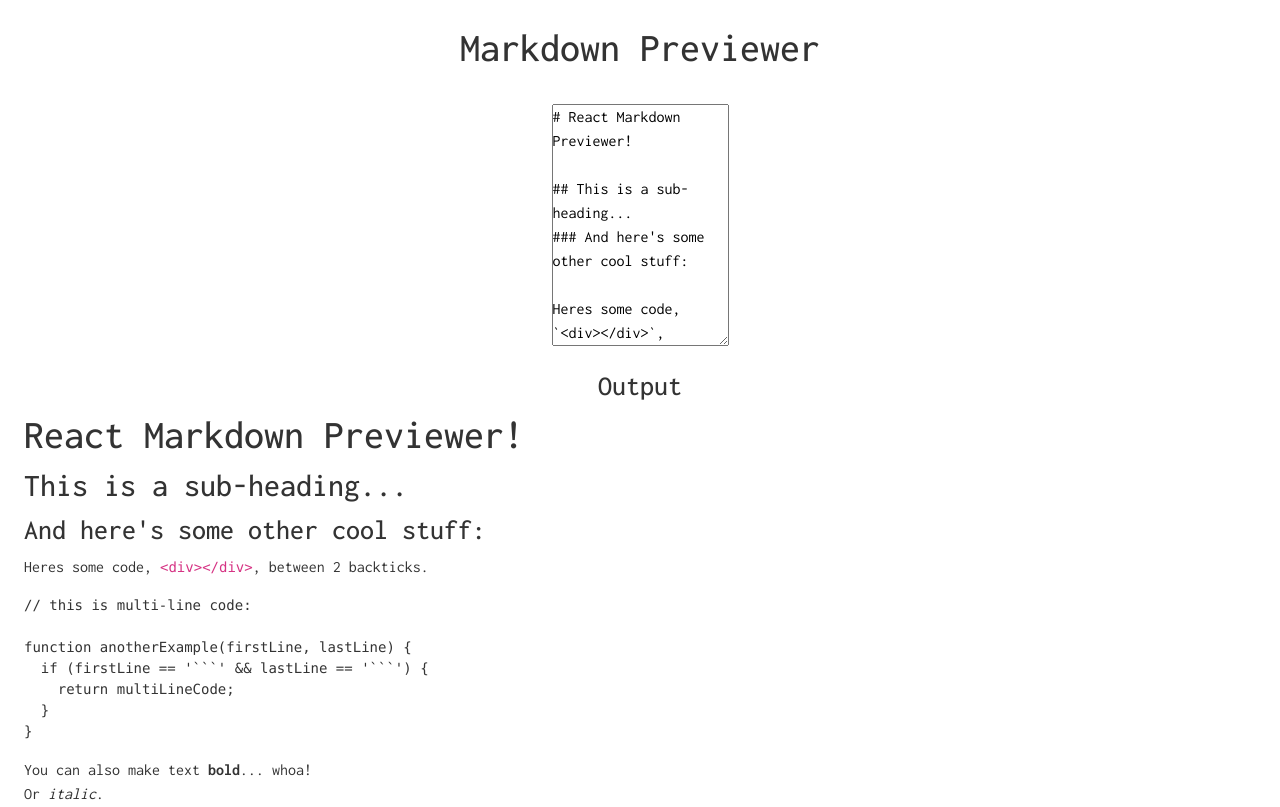
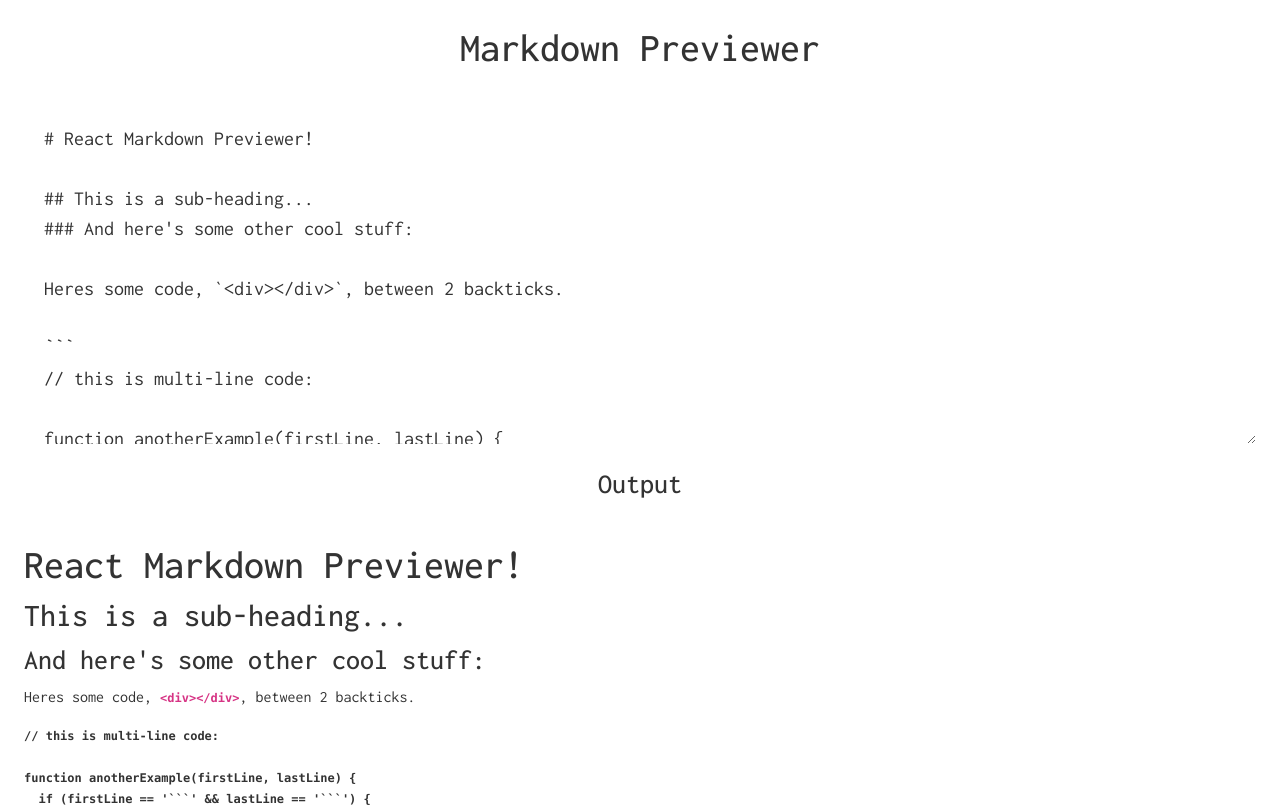
Before and after one commit to DuskoZ/freeCodeCamp, a React (Create React App) app in the folder Front End Development Libraries/build-a-markdown-previewer/: page / in a window 1280 px wide. Shown: the top 807 px of the page. Built offline with nearby package versions, Linux system fonts and the light colour scheme.

Commit message:
css update

```diff
--- a/Front End Development Libraries/build-a-markdown-previewer/src/index.css
+++ b/Front End Development Libraries/build-a-markdown-previewer/src/index.css
@@ -9,17 +9,58 @@
 :root {
     --clr-dark: #333;
     --clr-light: #fff;
-    --clr-accent: #4499e0;
+    --clr-accent: #40826d;
+
+    --box-shadow-light: 0 0 15px rgba(0, 0, 0, 0.15);
 }
 
 body {
     font-family: "Inconsolata", "Segoe UI", "Roboto", sans-serif;
     color: var(--clr-dark);
+    /* background-color: var(--clr-accent); */
     -webkit-font-smoothing: antialiased;
     -moz-osx-font-smoothing: grayscale;
 }
 
-code {
-    font-family: source-code-pro, Menlo, Monaco, Consolas, "Courier New",
-        monospace;
+img {
+    max-width: 100%;
 }
+
+.box-shadow {
+    box-shadow: var(--box-shadow-light);
+}
+
+.text-editor {
+    color: inherit;
+    width: 100%;
+    height: 100%;
+    font-size: 1.25rem;
+    padding: 1em;
+    border: none;
+    /* border-radius: 0.5em; */
+    outline: none;
+}
+
+/* .text-editor:focus {
+    box-shadow: 0 0 15px rgba(64, 130, 109, 0.25);
+} */
+
+.preview-container {
+    padding: 2.5em;
+}
+
+#preview {
+    padding-block: 2em;
+    /* background-color: #5f9ea0; */
+}
+
+#preview code {
+    font-size: 0.75rem;
+    font-weight: 700;
+    /* background-color: var(--clr-dark); */
+    padding-block: 5px;
+    /* border-radius: .25rem; */
+}
+
+#preview pre {
+}
```
